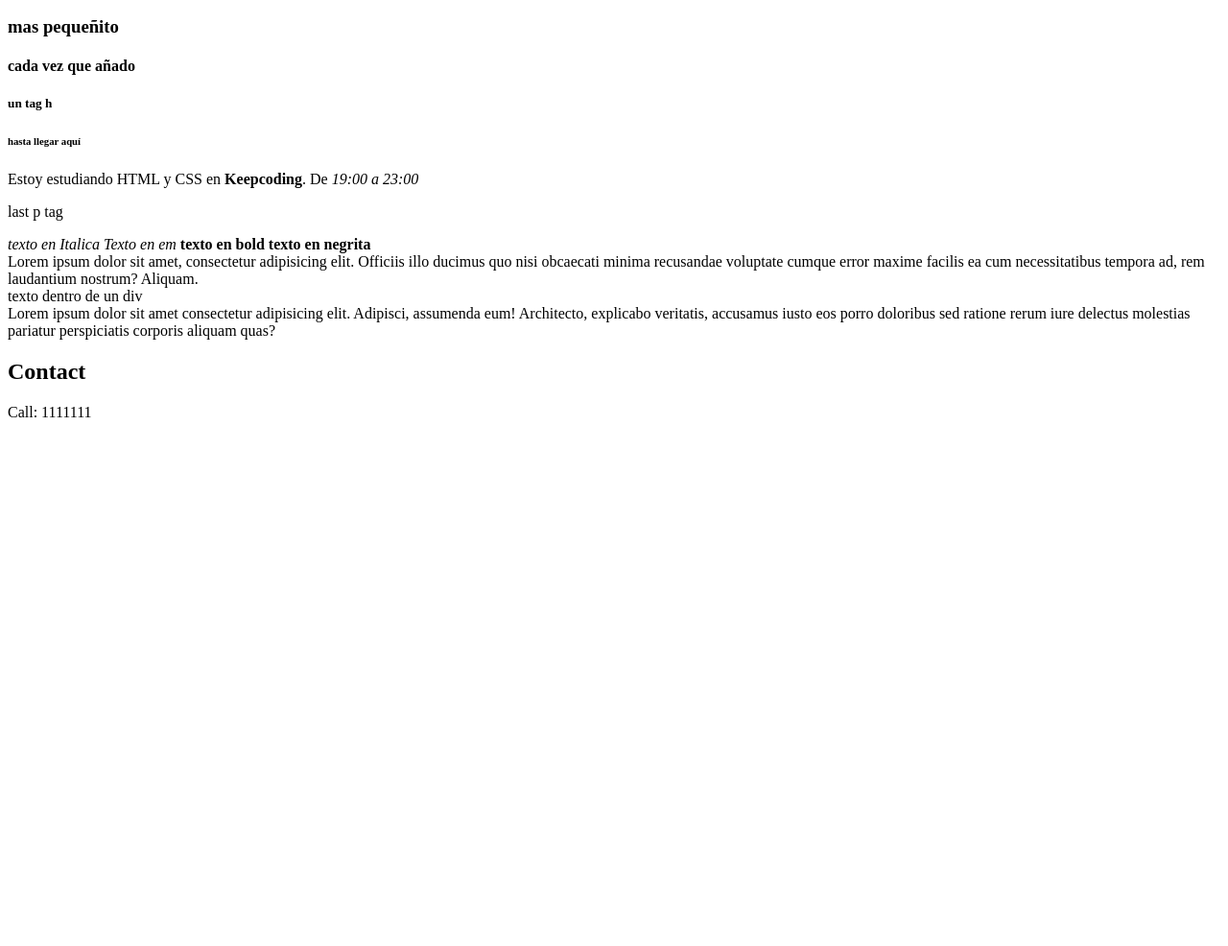
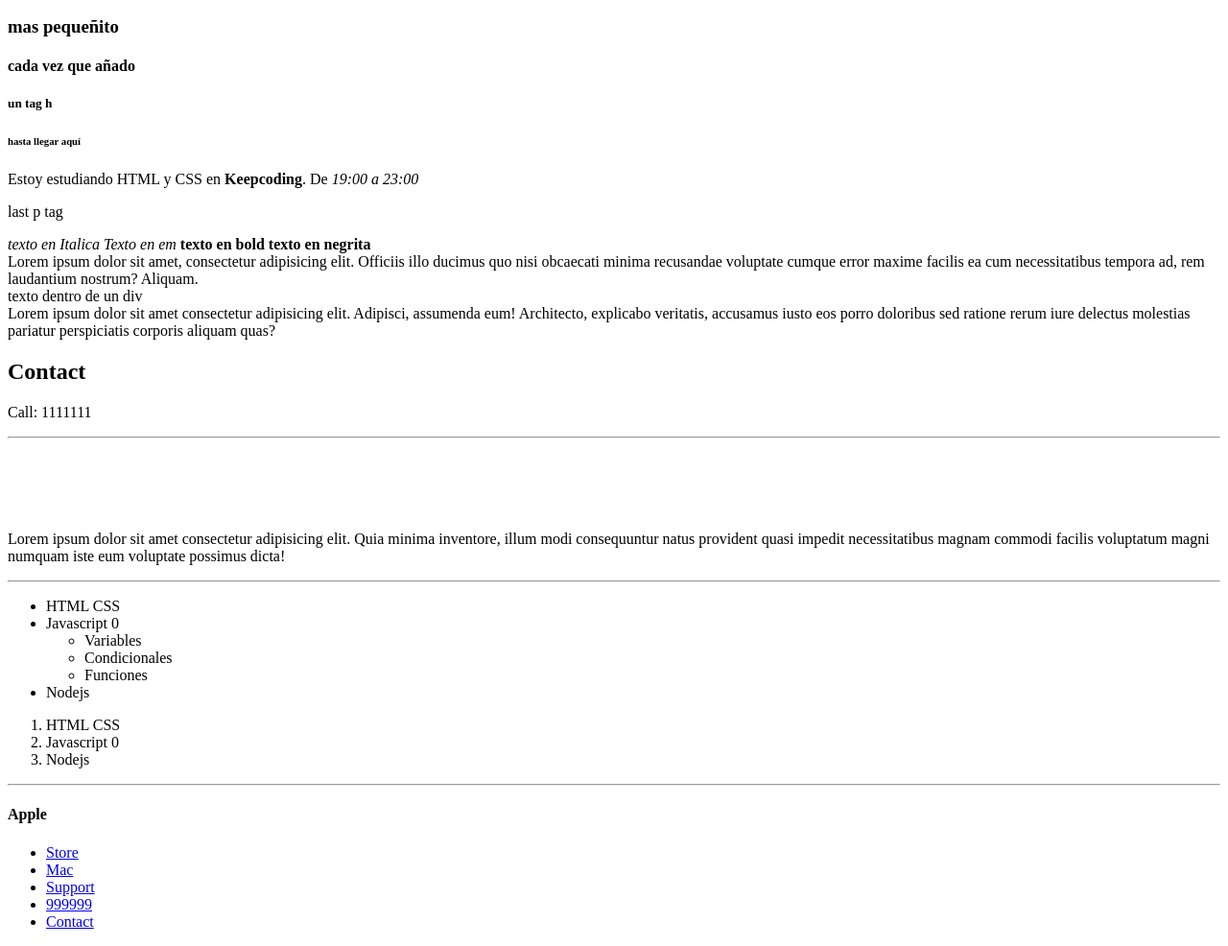
Before and after one commit to JulianBS22/HTML-CSS, a plain HTML site: page Dia01/index.html in a window 1280 px wide. Shown: the part 110-1096 px from the top of the page at 96% size. Before the commit the page ends 800 px from the top, so only its background shows below. Drawn offline with Linux system fonts and the light colour scheme.

Commit message:
segundo commit dia 1 html y css

```diff
--- a/Dia01/index.html
+++ b/Dia01/index.html
@@ -43,5 +43,60 @@
         <h2>Contact</h2>
         <p>Call: <span>1111111</span></p>
     </div>
+    <!--hr-->
+    <hr>
+    <!-- usando br modo academico o para enredar-->
+    <br>
+    <br>
+    <br>
+    <br>
+    <p>
+        Lorem ipsum dolor sit amet consectetur adipisicing elit. Quia minima inventore,
+        illum modi consequuntur natus provident quasi impedit necessitatibus magnam commodi facilis voluptatum magni numquam iste eum voluptate possimus dicta!
+    </p>
+    <hr>
+    <!-- listas-->
+    <ul>
+        <li>HTML CSS</li>
+        <li>Javascript 0
+            <ul>
+                <li>Variables</li>
+                <li>Condicionales</li>
+                <li>Funciones</li>
+            </ul>
+        </li>
+        <li>Nodejs</li>
+    </ul>
+    <ol>
+        <li>HTML CSS</li>
+        <li>Javascript 0</li>
+        <li>Nodejs</li>
+    </ol>
+    <hr>
+    <!--links-->
+    <div>
+        <h4>Apple</h4>
+        <ul>
+            <li>
+                <a href="https://www.apple.com/store" target="_blank">Store</a>
+
+            </li>
+            <li>
+                <!-- esto de rel es impo-->
+                <a href="https://www.apple.com/mac" target="_blank" rel="referrer noopener">Mac</a>
+
+            </li>
+            <li>
+                <a href="mailto:yoquese@yomismo">Support</a>
+            </li>
+            <li>
+                <a href="tel:+999999">999999</a>
+            </li>
+            <li>
+                <a href="???">Contact</a>
+
+            </li>
+        </ul>
+    </div>
 </body>
 </html>
```
